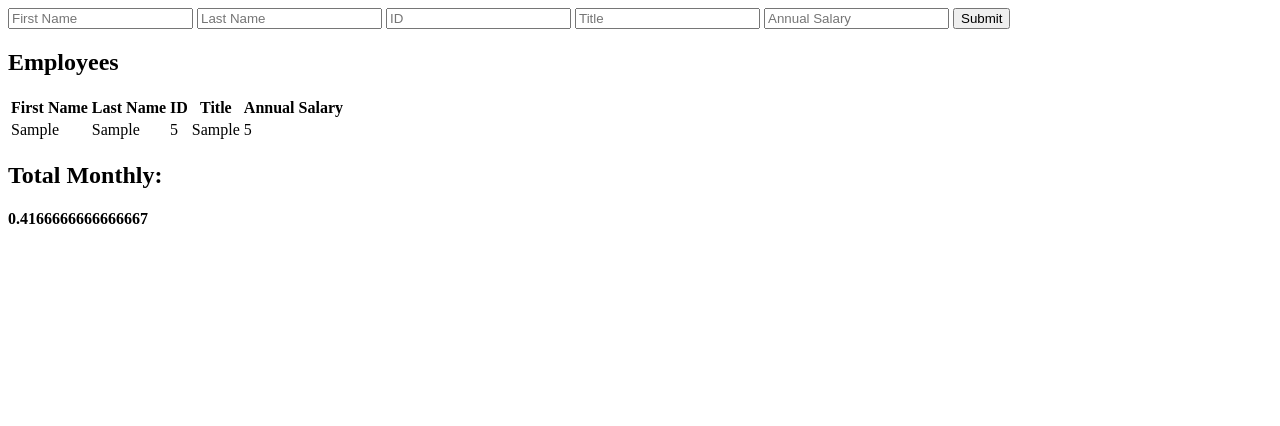
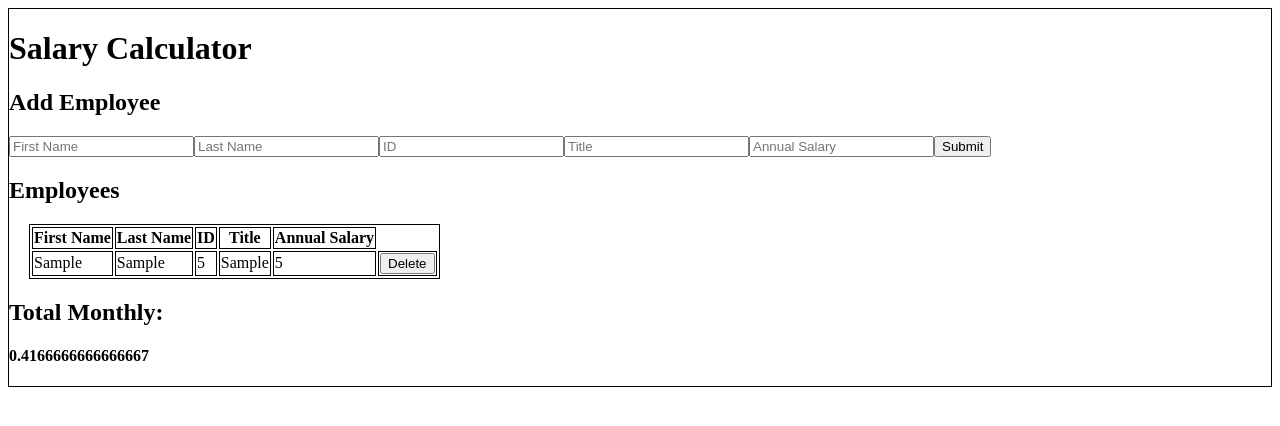
Before and after one commit to ambersorenson1/weekend-jquery-salary-calculator, a plain HTML site: page index.html in a window 1280 px wide. Both pictures are taken after typing "Sample", "Sample", "5", "Sample", "5" into the empty fields and a click on the button "Submit". Drawn offline with Linux system fonts and the light colour scheme.

Commit message:
added some css styling to the sheet to make the table more presentable

```diff
--- a/index.html
+++ b/index.html
@@ -4,19 +4,22 @@
   <meta http-equiv="X-UA-Compatible" content="IE=edge">
   <meta name="viewport" content="width=device-width, initial-scale=1.0">
   <title>Document</title>
+  <link rel="stylesheet" href="style.css">
   <script src="jquery-3.6.0.min.js" charset="utf-8"></script>
   <script src="script.js" charset="utf-8"></script>
 <body>
-  <input id="firstName" type="text" placeholder="First Name">
+  <div>
+  <table>
+    <thead>
+      <tr>
+        <h1>Salary Calculator</h1>
+        <h2 id="aEmployee">Add Employee</h2>
+        <input id="firstName" type="text" placeholder="First Name">
   <input id="lastName" type="text" placeholder="Last Name">
   <input id="id" type="number" placeholder="ID">
   <input id="title" type="text" placeholder="Title">
   <input id="annualSalary" type="number" placeholder="Annual Salary">
   <button id="theSubmitButton">Submit</button>
-  <table>
-    <thead>
-      <tr>
-        <!-- <h1>Salary Calculator</h1> -->
         <h2>Employees</h2>
 
         <th>First Name</th>
@@ -41,10 +44,10 @@
       </tr>
     </tbody>
   </table>
-
   <footer>
     <h2>Total Monthly:</h2>
     <h4 id="totalMonthly"></h4>
   </footer>
+</div>
 </body>
 </html>
--- a/script.js
+++ b/script.js
@@ -40,6 +40,7 @@ function renderEmployeeItems(addEmployeeInfo){
            <td>${employee.id}</td>
            <td>${employee.title}</td>
            <td>${employee.annualSalary}</td>
+           <td><button>Delete</button></td>
        </tr>
        `;
        $('#salaryCalculatorTableBody').append(newTableRow);
@@ -55,6 +56,9 @@ function renderEmployeeItems(addEmployeeInfo){
  let sum = 0;
  for (let employee of addEmployeeInfo){
  sum += employee.annualSalary /12;
- }
+  if (sum >20000){
+     $('h4').css("background-color", "red");
+  }
+}
    return sum;
  }
--- /dev/null
+++ b/style.css
@@ -0,0 +1,7 @@
+table, th, td {
+  border: 1px solid black;
+  margin: 20px;
+}
+div {
+  border: 1px solid black;
+}
```
Also changed, not shown: scripts.js (deleted, +0 -33 lines).
